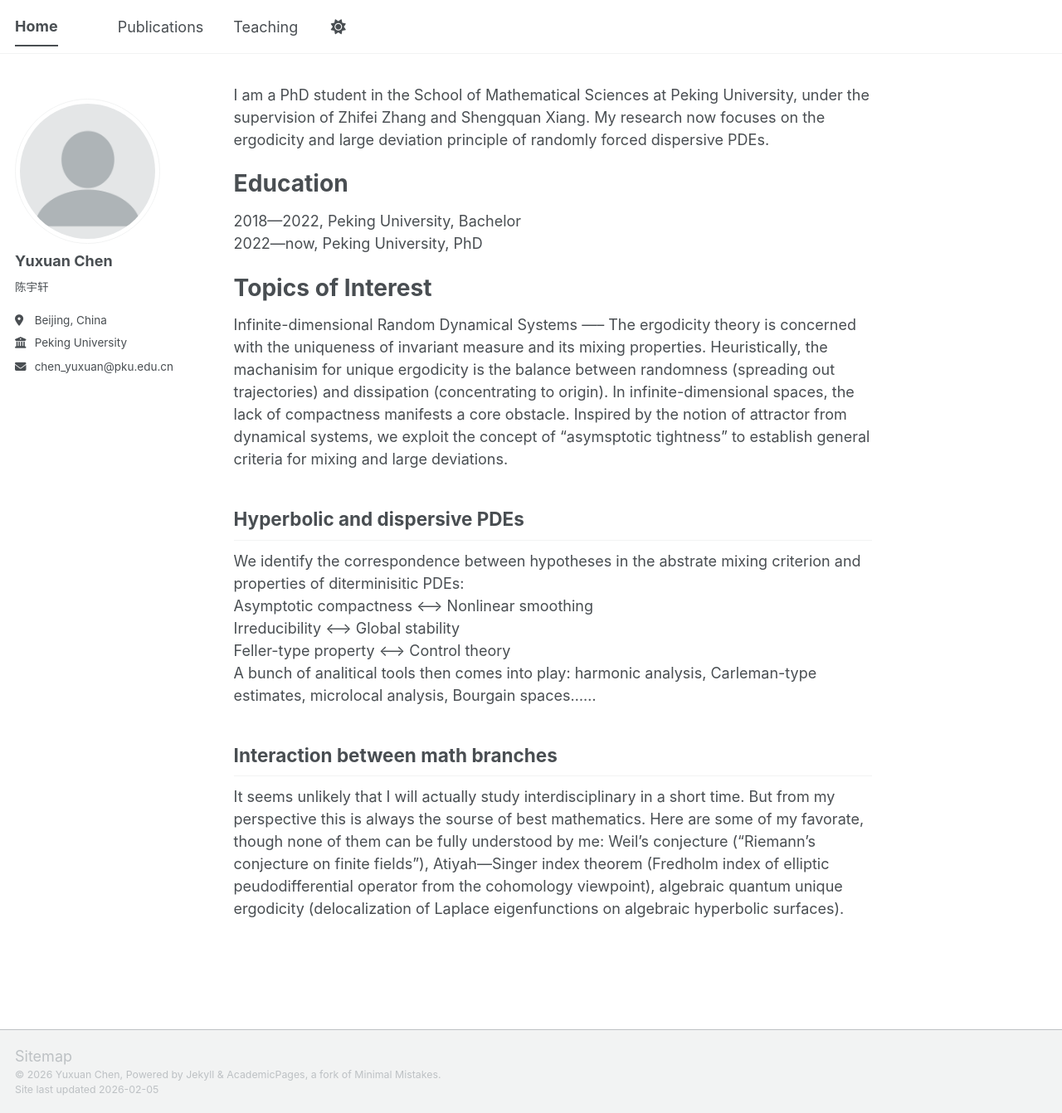
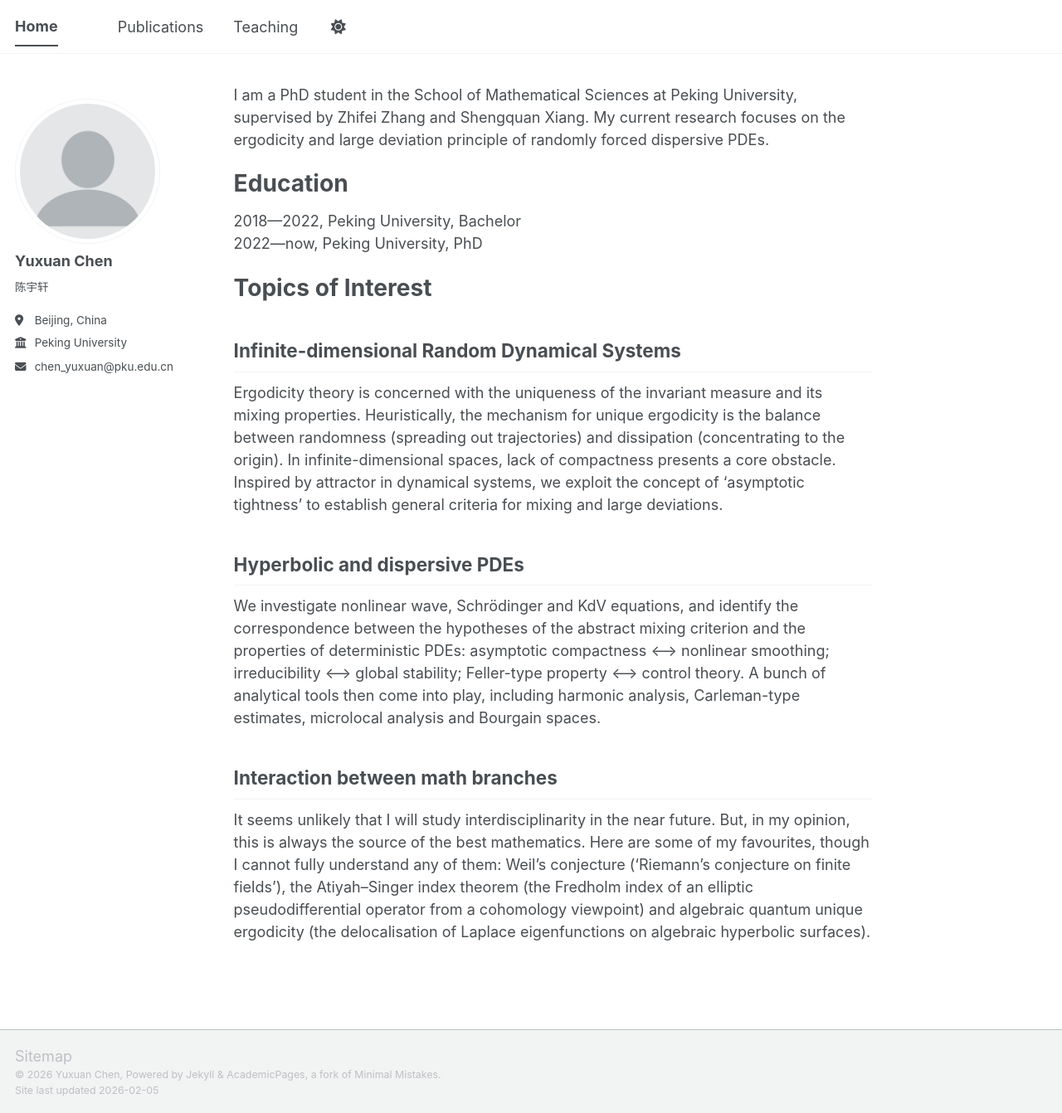
Before and after one commit to yxchen-pku/yxchen-pku.github.io, a Jekyll site: the page built from _pages/about.md, in a window 1280 px wide and 1342 px high. Shown: the whole window at 83% size. Built offline with Jekyll 4.4.1, drawn with Linux system fonts in a browser that asks for light colours; a script bundle is joined from its source files by our own code; library files that are not in the unit come from our copies.

Commit message:
Update about.md

```diff
--- a/_pages/about.md
+++ b/_pages/about.md
@@ -7,7 +7,7 @@ redirect_from:
   - /about.html
 ---
 
-I am a PhD student in the School of Mathematical Sciences at Peking University, under the supervision of Zhifei Zhang and Shengquan Xiang. My research now focuses on the ergodicity and large deviation principle of randomly forced dispersive PDEs.
+I am a PhD student in the School of Mathematical Sciences at Peking University, supervised by Zhifei Zhang and Shengquan Xiang. My current research focuses on the ergodicity and large deviation principle of randomly forced dispersive PDEs.
 
 Education
 ======
@@ -16,18 +16,15 @@ Education
 
 Topics of Interest
 ======
+
 Infinite-dimensional Random Dynamical Systems
 -----
-The ergodicity theory is concerned with the uniqueness of invariant measure and its mixing properties. Heuristically, the machanisim for unique ergodicity is the balance between randomness (spreading out trajectories) and dissipation (concentrating to origin). In infinite-dimensional spaces, the lack of compactness manifests a core obstacle. Inspired by the notion of attractor from dynamical systems, we exploit the concept of "asymsptotic tightness" to establish general criteria for mixing and large deviations.
+Ergodicity theory is concerned with the uniqueness of the invariant measure and its mixing properties. Heuristically, the mechanism for unique ergodicity is the balance between randomness (spreading out trajectories) and dissipation (concentrating to the origin). In infinite-dimensional spaces, lack of compactness presents a core obstacle. Inspired by attractor in dynamical systems, we exploit the concept of 'asymptotic tightness' to establish general criteria for mixing and large deviations.
 
 Hyperbolic and dispersive PDEs
 -----
-We identify the correspondence between hypotheses in the abstrate mixing criterion and properties of diterminisitic PDEs:
-Asymptotic compactness ⟷ Nonlinear smoothing
-Irreducibility ⟷ Global stability
-Feller-type property ⟷ Control theory
-A bunch of analitical tools then comes into play: harmonic analysis, Carleman-type estimates, microlocal analysis, Bourgain spaces......
+We investigate nonlinear wave, Schrödinger and KdV equations, and identify the correspondence between the hypotheses of the abstract mixing criterion and the properties of deterministic PDEs: asymptotic compactness ⟷ nonlinear smoothing; irreducibility ⟷ global stability; Feller-type property ⟷ control theory. A bunch of analytical tools then come into play, including harmonic analysis, Carleman-type estimates, microlocal analysis and Bourgain spaces.
 
 Interaction between math branches
 -----
-It seems unlikely that I will actually study interdisciplinary in a short time. But from my perspective this is always the sourse of best mathematics. Here are some of my favorate, though none of them can be fully understood by me: Weil's conjecture ("Riemann's conjecture on finite fields"), Atiyah—Singer index theorem (Fredholm index of elliptic peudodifferential operator from the cohomology viewpoint), algebraic quantum unique ergodicity (delocalization of Laplace eigenfunctions on algebraic hyperbolic surfaces).
+It seems unlikely that I will study interdisciplinarity in the near future. But, in my opinion, this is always the source of the best mathematics. Here are some of my favourites, though I cannot fully understand any of them: Weil's conjecture ('Riemann's conjecture on finite fields'), the Atiyah–Singer index theorem (the Fredholm index of an elliptic pseudodifferential operator from a cohomology viewpoint) and algebraic quantum unique ergodicity (the delocalisation of Laplace eigenfunctions on algebraic hyperbolic surfaces).
```
